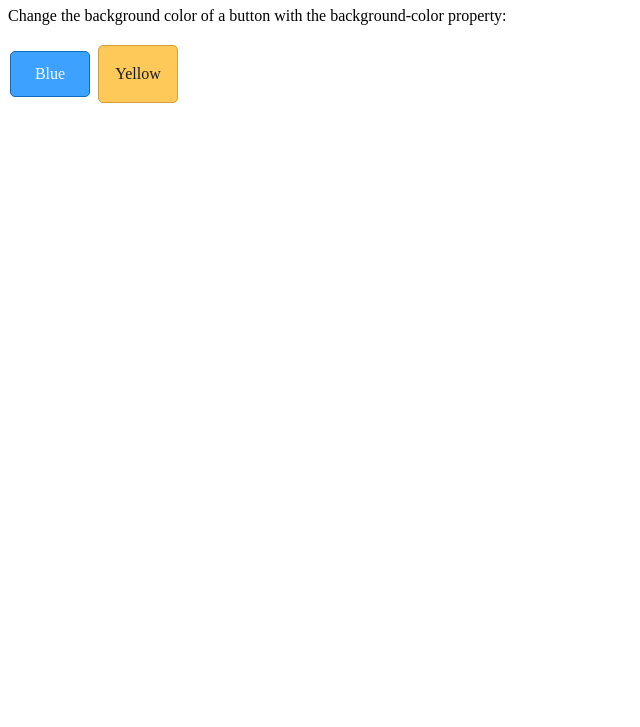
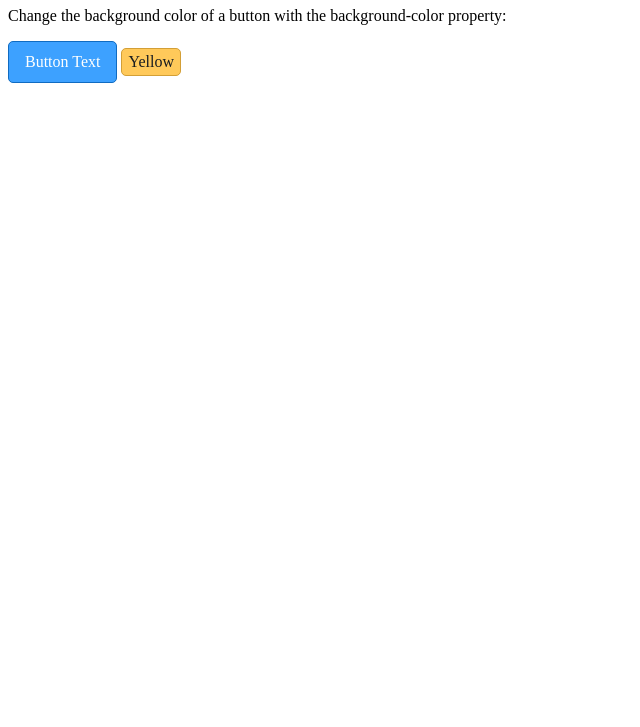
Before and after one commit to ajuhpark/token-example-css, a website: page index.html in a window 1280 px wide. Shown: the part 73-800 px from the top of the page, without its empty margins (0-640 px from the left). Drawn offline with Linux system fonts and the light colour scheme.

Commit message:
updating index.html

```diff
--- a/index.html
+++ b/index.html
@@ -7,14 +7,12 @@
 .button {
   border: none;
   color: var(--gray-0);
-  padding: 16px 8px;
   text-align: center;
   text-decoration: none;
   display: inline-block;
   font-size: var(--dimension-md);
-  margin: 4px 2px;
   cursor: pointer;
-  min-width: 80px;
+  /*min-width: 80px;*/
 }
 
 
@@ -23,7 +21,7 @@
   border: 1px solid var(--button-primary-border);
   border-radius: var(--button-border-radius);
   font:var(--body-text-default-default);
-  padding:var(--button-padding-medium);
+  padding:var(--button-padding-small);
 }
 
 .button2 {
@@ -34,6 +32,9 @@
   font:var(--body-text-default-default);
 }
 
+.padding-horizontal {
+  padding:0px 8px;
+}
 /*importing Proxima Nova Font Family*/
 @import url('https://fonts.cdnfonts.com/css/proxima-nova-2');
 
@@ -45,7 +46,7 @@
 <h1>The button element - Styled with CSS</h1>
 <p>Change the background color of a button with the background-color property:</p>
 
-<button class="button button1">Blue</button>
+<button class="button button1"><span class=padding-horizontal>Button Text</span></button>
 <button class="button button2">Yellow</button>
 
 </body>
```
Also changed, not shown: 1 other file.
